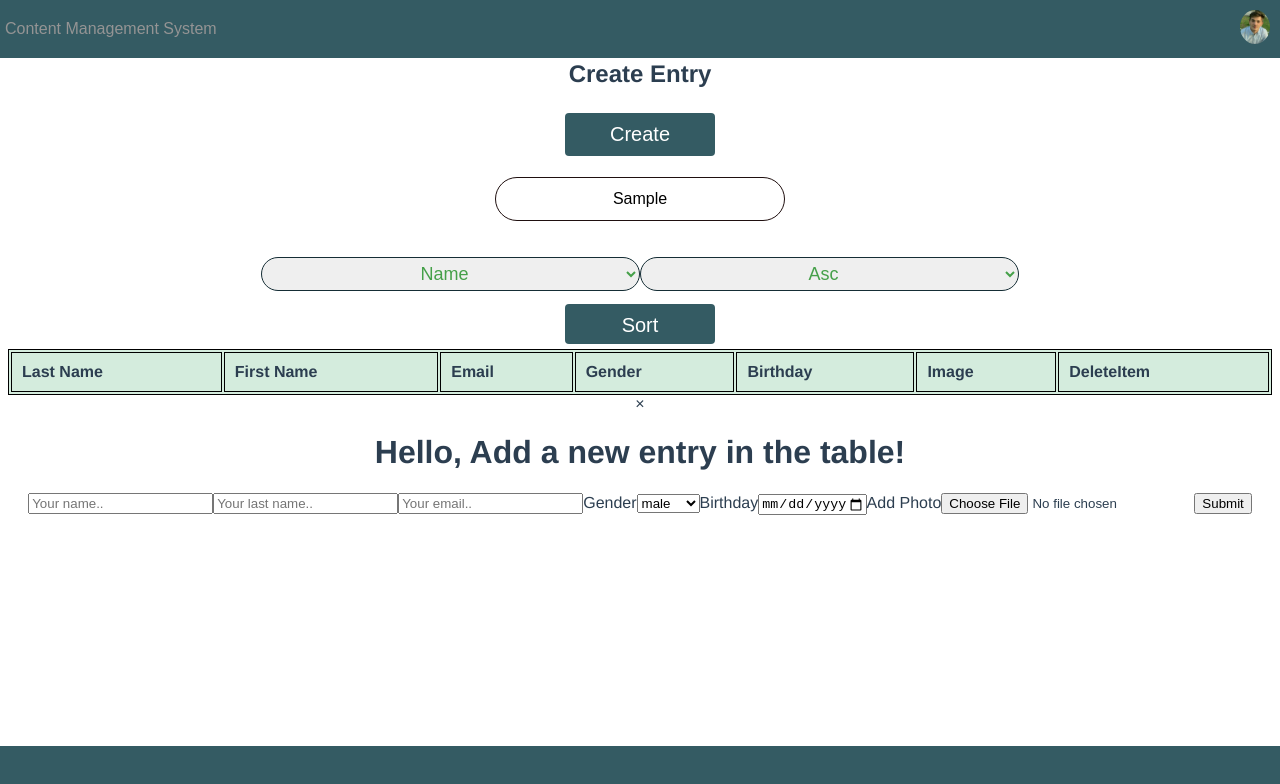
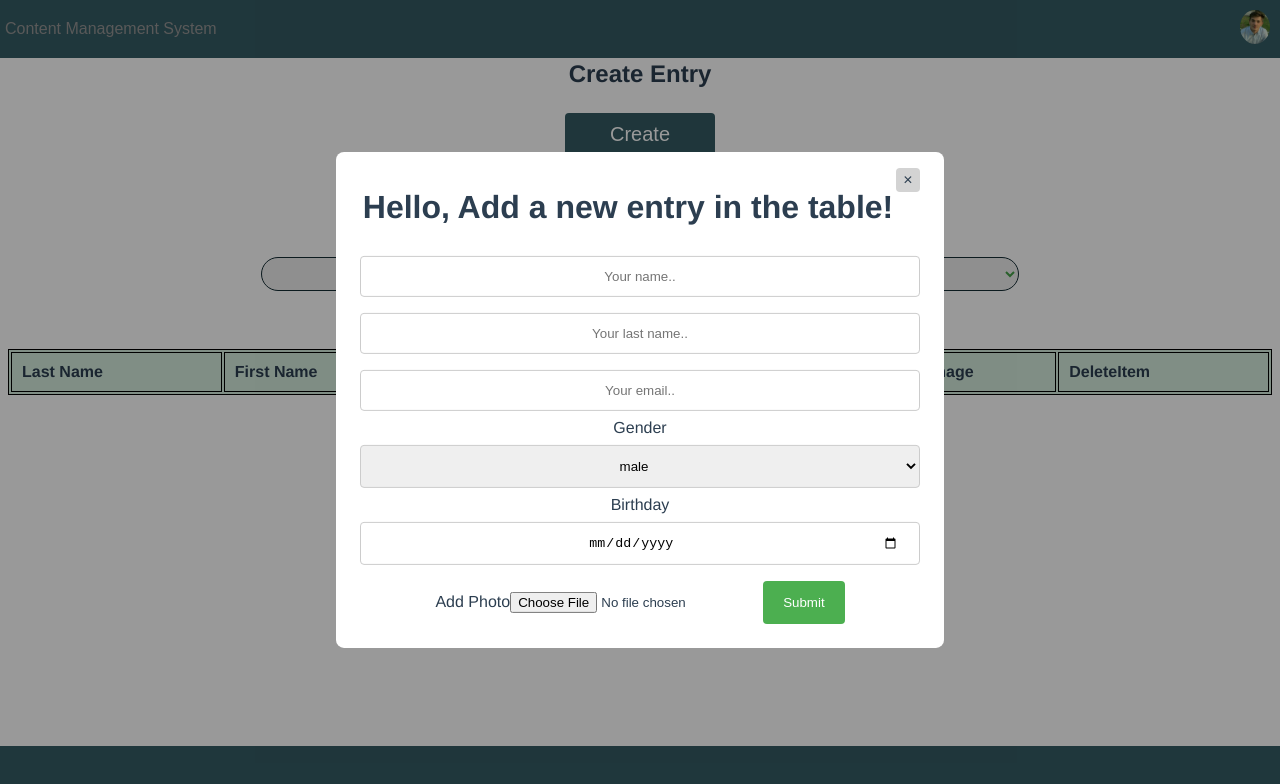
Before and after one commit to BriscanCatalinOnisim/VueEmployeeCMS, a Vue app: page / in a window 1280 px wide. Both pictures are taken after typing "Sample" into the empty fields and a click on the button "Create". Shown: the top 784 px of the page. Built offline with nearby package versions, Linux system fonts and the light colour scheme.

Commit message:
Modal works fine

```diff
--- a/src/App.vue
+++ b/src/App.vue
@@ -62,4 +62,5 @@ export default {
     50%{background-position:100% 50%}
     100%{background-position:0% 50%}
 }
+
 </style>
--- a/src/components/content.vue
+++ b/src/components/content.vue
@@ -2,7 +2,7 @@
     <div class="content">
         <div>
             <h2>Create Entry</h2>
-            <button id="button" class="trigger" style="vertical-align:middle" v-on:click="openModal()">
+            <button id="button" class="trigger"  v-on:click="openModal()">
                 <span> Create </span>
             </button>
         </div>
--- a/src/components/modal.vue
+++ b/src/components/modal.vue
@@ -1,6 +1,6 @@
 <template>
 
-    <div id="modal" class="modal">
+    <div id="modal" class="mymodal">
         <div class="modal-content">
             <span class="close-button" v-on:click="closeModal()">&times;</span>
             <h1>Hello, Add a new entry in the table!</h1>
@@ -27,6 +27,8 @@
         </div>
     </div>
 </template>
+
+<style scoped src="../styles/modal.css"></style>
 
 <script>
 
--- a/src/styles/modal.css
+++ b/src/styles/modal.css
@@ -1,14 +1,14 @@
-.modal {
+.mymodal {
+    display: none;
     position: fixed;
+    z-index: 1;
     left: 0;
     top: 0;
     width: 100%;
     height: 100%;
-    background-color: rgba(0, 0, 0, 0.5);
-    opacity: 0;
-    visibility: hidden;
-    transform: scale(1.1);
-    transition: visibility 0s linear 0.25s, opacity 0.25s 0s, transform 0.25s;
+    overflow: auto;
+    background-color: rgb(0, 0, 0);
+    background-color: rgba(0, 0, 0, 0.4);
 }
 .modal-content {
     position: absolute;
```
